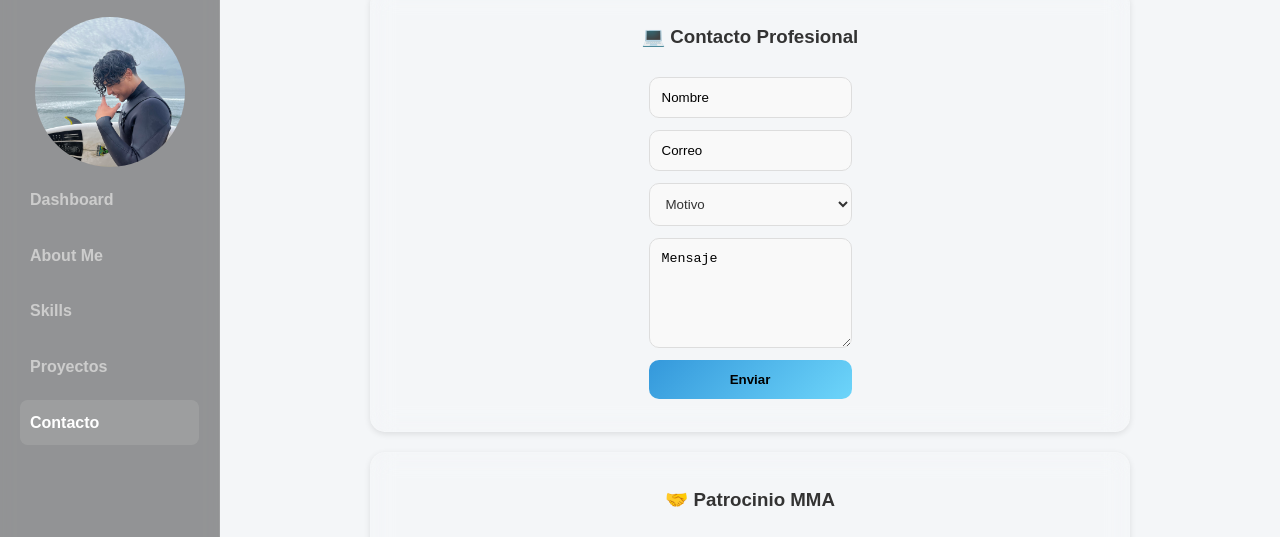
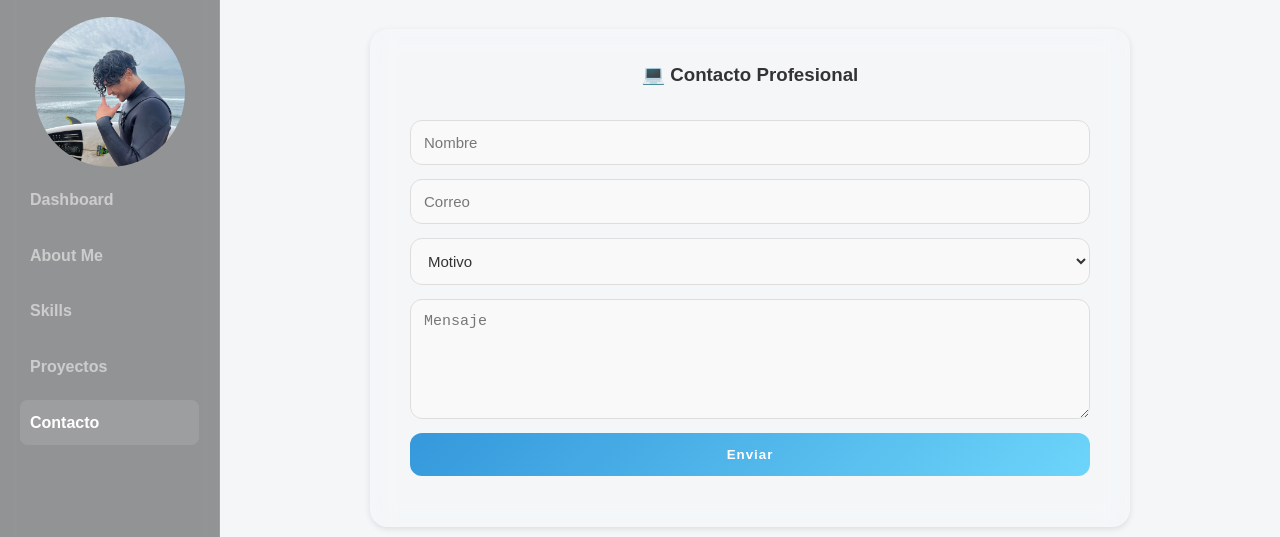
Before and after one commit to NathanDevv/PracticaSistemas, a plain HTML site: page pages/formulario.html in a window 1280 px wide. Shown: the part 198-735 px from the top of the page. Drawn offline with Linux system fonts and the light colour scheme.

Commit message:
Ajustar estilos en form-pro.css para mejorar la presentación del formulario

```diff
--- a/styles/components/form-pro.css
+++ b/styles/components/form-pro.css
@@ -1,58 +1,72 @@
 .form-card {
   backdrop-filter: blur(12px);
+  max-width: 850px;
+  margin: 40px auto;
+  padding: 30px;
+  border-radius: 18px;
 }
 
 .form-pro {
   display: flex;
   flex-direction: column;
-  gap: 12px;
-  margin-top: 15px;
+  width: 100%;
+  max-width: 680px;
+  margin: 20px auto;
+  gap: 14px;
 }
 
 .form-pro input,
 .form-pro select,
 .form-pro textarea {
-  padding: 12px;
-  border-radius: 10px;
+  width: 100%;
+  padding: 13px;
+  border-radius: 12px;
   border: 1px solid #ddd;
   background: #f9f9f9;
   color: #333;
   outline: none;
-  transition: 0.3s;
+  transition: 0.25s;
+  font-size: 15px;
 }
 
 .form-pro input::placeholder,
 .form-pro textarea::placeholder {
-  color: black;
+  color: #777;
 }
 
 .form-pro input:focus,
 .form-pro select:focus,
 .form-pro textarea:focus {
   border-color: #3498db;
-  transform: scale(1.02);
+  box-shadow: 0 0 0 3px rgba(52, 152, 219, 0.2);
 }
 
 .form-pro textarea {
-  min-height: 110px;
+  min-height: 120px;
+  resize: vertical;
 }
 
 .form-pro button {
-  padding: 12px;
+  padding: 14px;
   border: none;
-  border-radius: 10px;
+  border-radius: 12px;
   background: linear-gradient(135deg, #3498db, #6dd5fa);
   font-weight: bold;
   cursor: pointer;
-  transition: 0.3s;
+  transition: 0.25s;
+  color: white;
+  letter-spacing: 1px;
 }
 
 .form-pro button:hover {
-  transform: translateY(-3px);
+  transform: translateY(-2px);
+  box-shadow: 0 8px 20px rgba(0, 0, 0, 0.15);
 }
 
 .msg-ok {
   display: none;
   color: #00ff9c;
   font-weight: bold;
+  text-align: center;
+  margin-top: 10px;
 }
```
